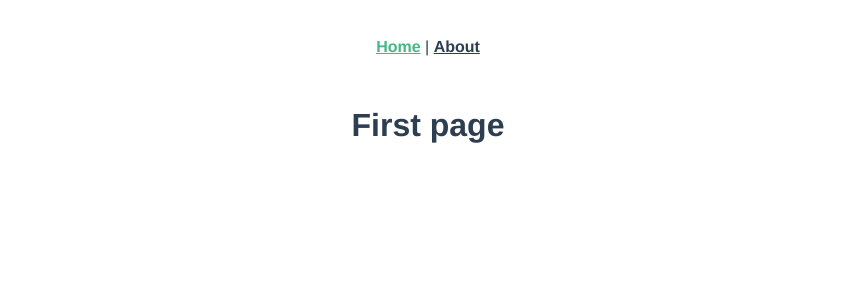
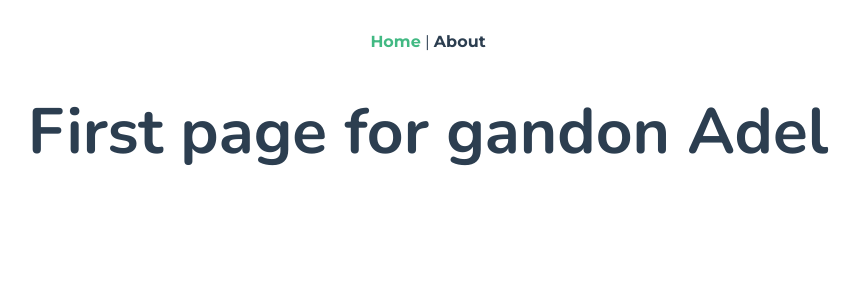
Before and after one commit to lam1nO/Fix-application, a Vue app in the folder client/: page / in a window 1280 px wide. Shown: the top 300 px of the page, without its empty margins (212-1071 px from the left). Built offline with nearby package versions, Linux system fonts and the light colour scheme.

Commit message:
Adding Tailwind to project

```diff
--- a/client/package.json
+++ b/client/package.json
@@ -22,10 +22,13 @@
     "@vue/cli-service": "~4.5.0",
     "@vue/compiler-sfc": "^3.0.0",
     "@vue/eslint-config-prettier": "^6.0.0",
+    "autoprefixer": "^9.8.6",
     "babel-eslint": "^10.1.0",
     "eslint": "^6.7.2",
     "eslint-plugin-prettier": "^3.3.1",
     "eslint-plugin-vue": "^7.0.0",
-    "prettier": "^2.2.1"
+    "postcss": "^7.0.35",
+    "prettier": "^2.2.1",
+    "tailwindcss": "npm:@tailwindcss/postcss7-compat@^2.1.0"
   }
 }
--- /dev/null
+++ b/client/postcss.config.js
@@ -0,0 +1,6 @@
+module.exports = {
+  plugins: {
+    tailwindcss: {},
+    autoprefixer: {},
+  },
+}
--- a/client/public/index.html
+++ b/client/public/index.html
@@ -5,6 +5,8 @@
     <meta http-equiv="X-UA-Compatible" content="IE=edge">
     <meta name="viewport" content="width=device-width,initial-scale=1.0">
     <link rel="icon" href="<%= BASE_URL %>favicon.ico">
+    <link rel="preconnect" href="https://fonts.gstatic.com">
+    <link href="https://fonts.googleapis.com/css2?family=Montserrat:wght@400;600;700&family=Nunito:wght@600;700&display=swap" rel="stylesheet">
     <title><%= htmlWebpackPlugin.options.title %></title>
   </head>
   <body>
--- a/client/src/App.vue
+++ b/client/src/App.vue
@@ -1,16 +1,26 @@
 <template>
   <div id="nav">
+  <Header>
     <router-link to="/">Home</router-link> |
     <router-link to="/about">About</router-link>
+  </Header>
   </div>
   <router-view />
 </template>
 
+<script>
+import Header from '@/components/Header.vue'
+
+export default {
+  name: 'App',
+  components: {
+    Header
+  }
+}
+</script>
+
 <style>
 #app {
-  font-family: Avenir, Helvetica, Arial, sans-serif;
-  -webkit-font-smoothing: antialiased;
-  -moz-osx-font-smoothing: grayscale;
   text-align: center;
   color: #2c3e50;
 }
--- /dev/null
+++ b/client/src/components/Header.vue
@@ -0,0 +1,15 @@
+<template>
+    <header>
+        <slot></slot>
+    </header>
+</template>
+
+<script>
+export default {
+    name: 'Header',
+}
+</script>
+
+<style lang="scss" scoped>
+
+</style>
--- /dev/null
+++ b/client/src/index.css
@@ -0,0 +1,26 @@
+@tailwind base;
+@tailwind components;
+@tailwind utilities;
+
+@layer base {
+    h1, h2, h3, h4, h5, h6 {
+        font-family: 'Nunito', sans-serif;
+        @apply font-bold;
+    }
+
+    h1 {
+        font-size: 4rem;
+    }
+
+    h2 {
+        font-size: 3rem;
+    }
+
+    h3 {
+        font-size: 2.25rem;
+    }
+
+    * {
+        font-family: 'Montserrat', sans-serif;
+    }
+}
--- a/client/src/main.js
+++ b/client/src/main.js
@@ -2,5 +2,6 @@ import { createApp } from "vue";
 import App from "./App.vue";
 import router from "./router";
 import store from "./store";
+import './index.css';
 
 createApp(App).use(store).use(router).mount("#app");
--- a/client/src/views/Home.vue
+++ b/client/src/views/Home.vue
@@ -1,11 +1,12 @@
 <template>
   <div class="home">
-    <h1>First page</h1>
+    <h1>First page for gandon Adel</h1>
   </div>
 </template>
 
 <script>
 // @ is an alias to /src
+
 
 export default {
   name: "Home",
--- /dev/null
+++ b/client/tailwind.config.js
@@ -0,0 +1,13 @@
+module.exports = {
+  purge: [],
+  darkMode: false, // or 'media' or 'class'
+  theme: {
+    extend: {},
+  },
+  variants: {
+    extend: {
+
+    },
+  },
+  plugins: [],
+}
```
Also changed, not shown: 2 other files (tests, documents, lock files or other folders).
